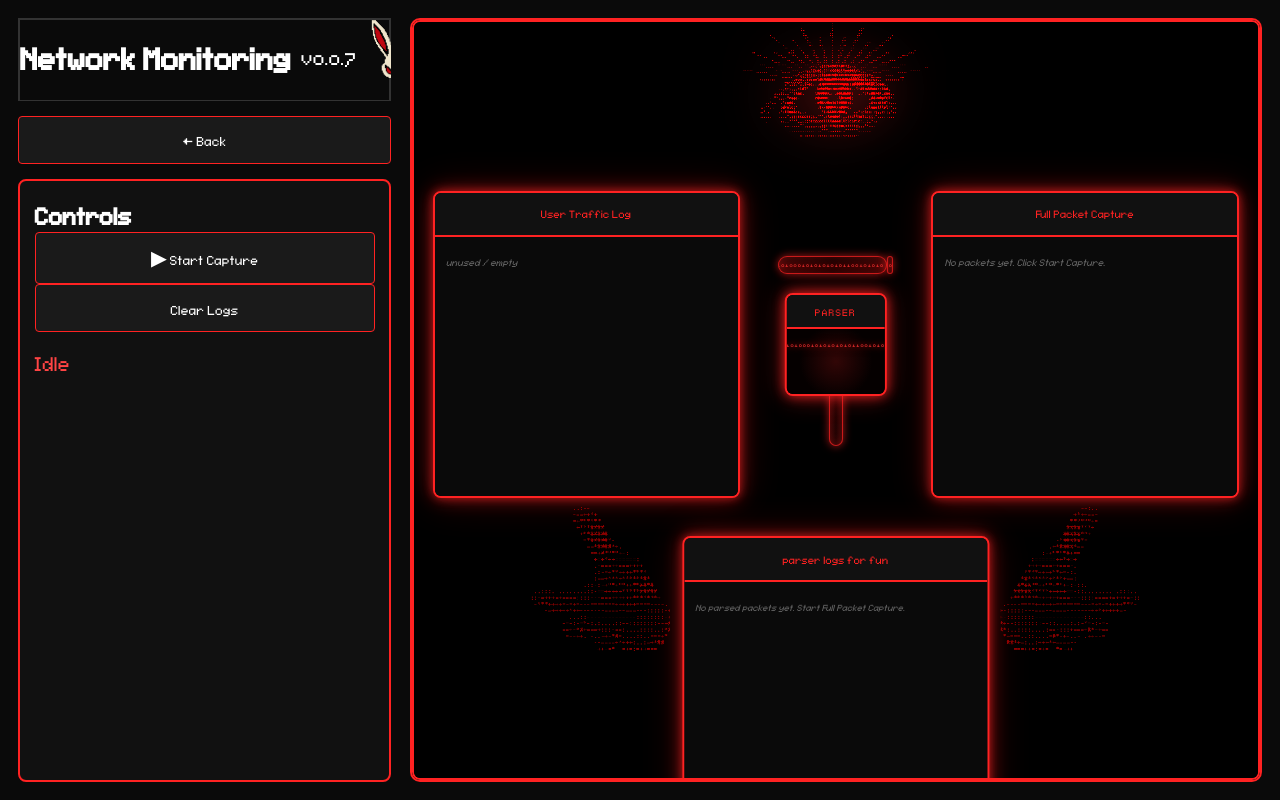
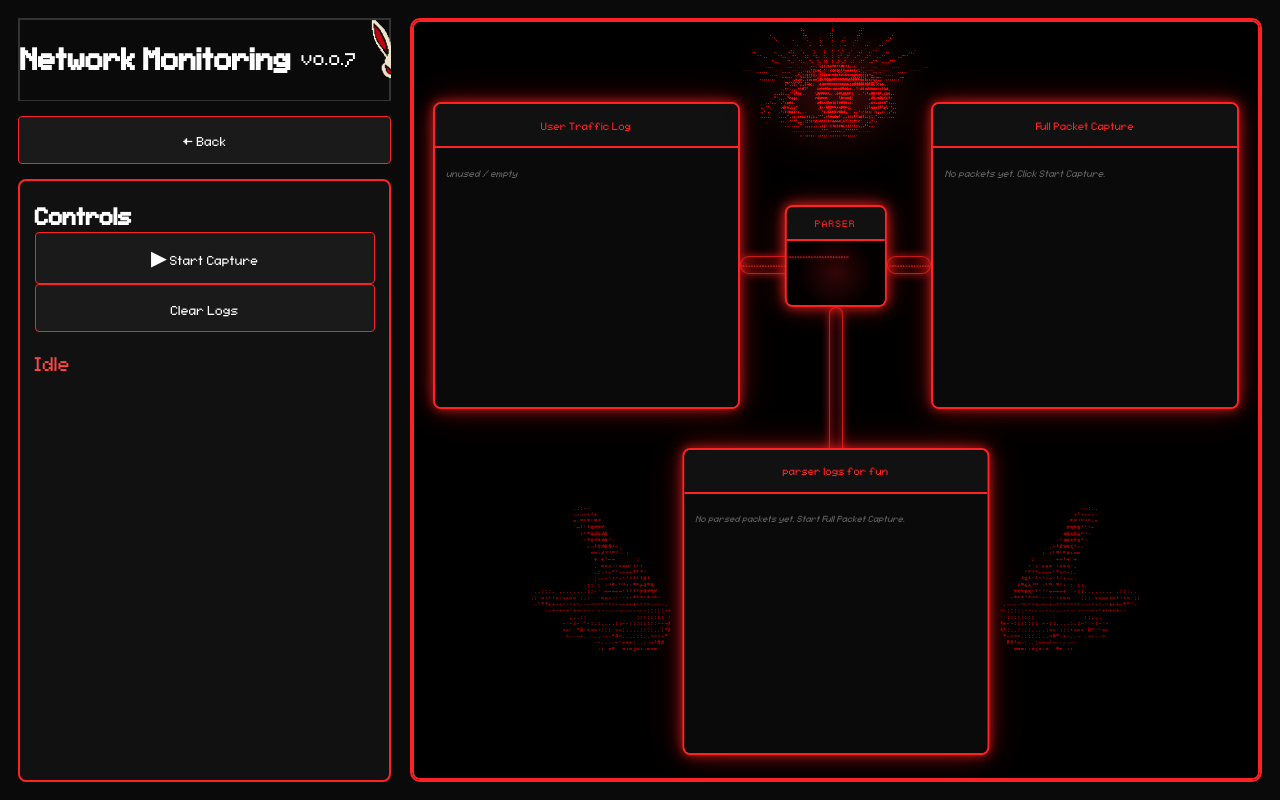
Before and after one commit to alexljn5/emerald-utilities, a React (Vite) app: page / in a window 1280 px wide. Both pictures are taken after a click on the button "Network Monitor". Built offline with nearby package versions, Linux system fonts and the light colour scheme.

Commit message:
Update network-monitoring.css

```diff
--- a/src/css/network-monitoring.css
+++ b/src/css/network-monitoring.css
@@ -63,8 +63,8 @@
     --tunnel-gap: clamp(0.75rem, 3vw, 3.5rem);
 
     position: relative;
-    width: min(100%, 980px);
-    min-width: 680px;
+    width: min(100%, 1040px);
+    min-width: 700px;
     height: calc(var(--log-size) + var(--log-size) + var(--tunnel-gap) + 2rem);
     margin: clamp(2.5rem, 5vh, 4.25rem) auto 0;
     z-index: 2;
@@ -78,7 +78,6 @@
     width: var(--log-size);
     height: var(--log-size);
     padding: 0;
-    margin-top: 11%;
     overflow: hidden;
     border-radius: 8px;
     background: var(--color-bg);
@@ -192,19 +191,19 @@
 }
 
 .leftTunnel {
-    left: calc(var(--log-size) + var(--tunnel-gap));
+    left: var(--log-size);
     right: calc(50% - var(--parser-half));
 }
 
 .rightTunnel {
     left: calc(50% + var(--parser-half));
-    right: calc(var(--log-size) + var(--tunnel-gap));
+    right: var(--log-size);
 }
 
 .verticalTunnel {
     left: calc(50% - 7px);
     top: calc(var(--log-half) + var(--parser-half));
-    bottom: calc(var(--log-size) + var(--tunnel-gap) + 0.5rem);
+    bottom: calc(var(--log-size) + var(--tunnel-gap) - 7px);
     width: 14px;
     border-radius: 999px;
 }
@@ -218,8 +217,8 @@
     justify-content: center;
     color: #ff3333;
     font-family: 'pixelSans', monospace;
-    font-size: clamp(8px, 0.65vw, 11px);
-    letter-spacing: 0.12em;
+    font-size: clamp(6px, 0.42vw, 8px);
+    letter-spacing: 0.08em;
     white-space: nowrap;
     text-shadow: 0 0 5px rgba(255, 34, 34, 0.9), 0 0 12px rgba(255, 34, 34, 0.75);
 }
```
